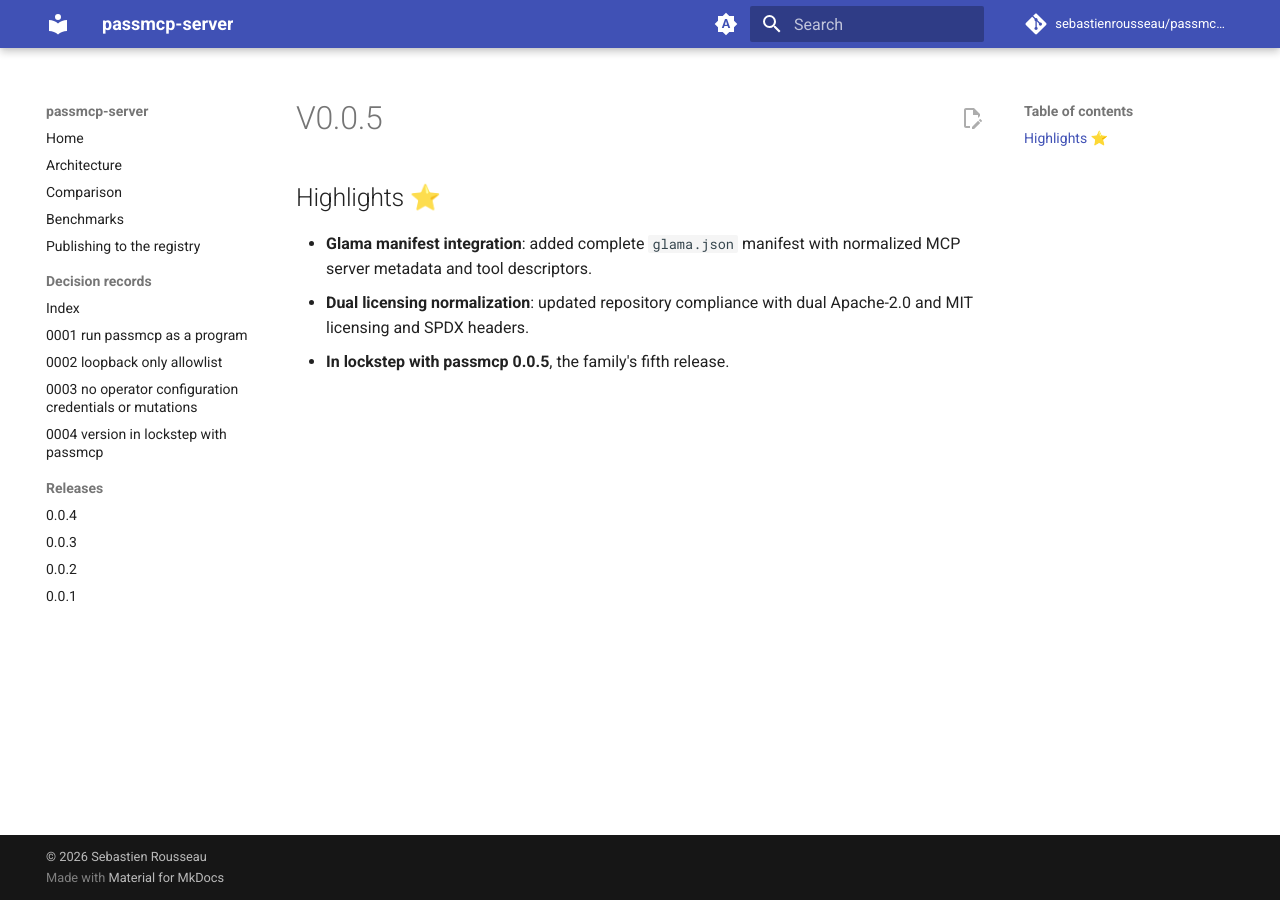
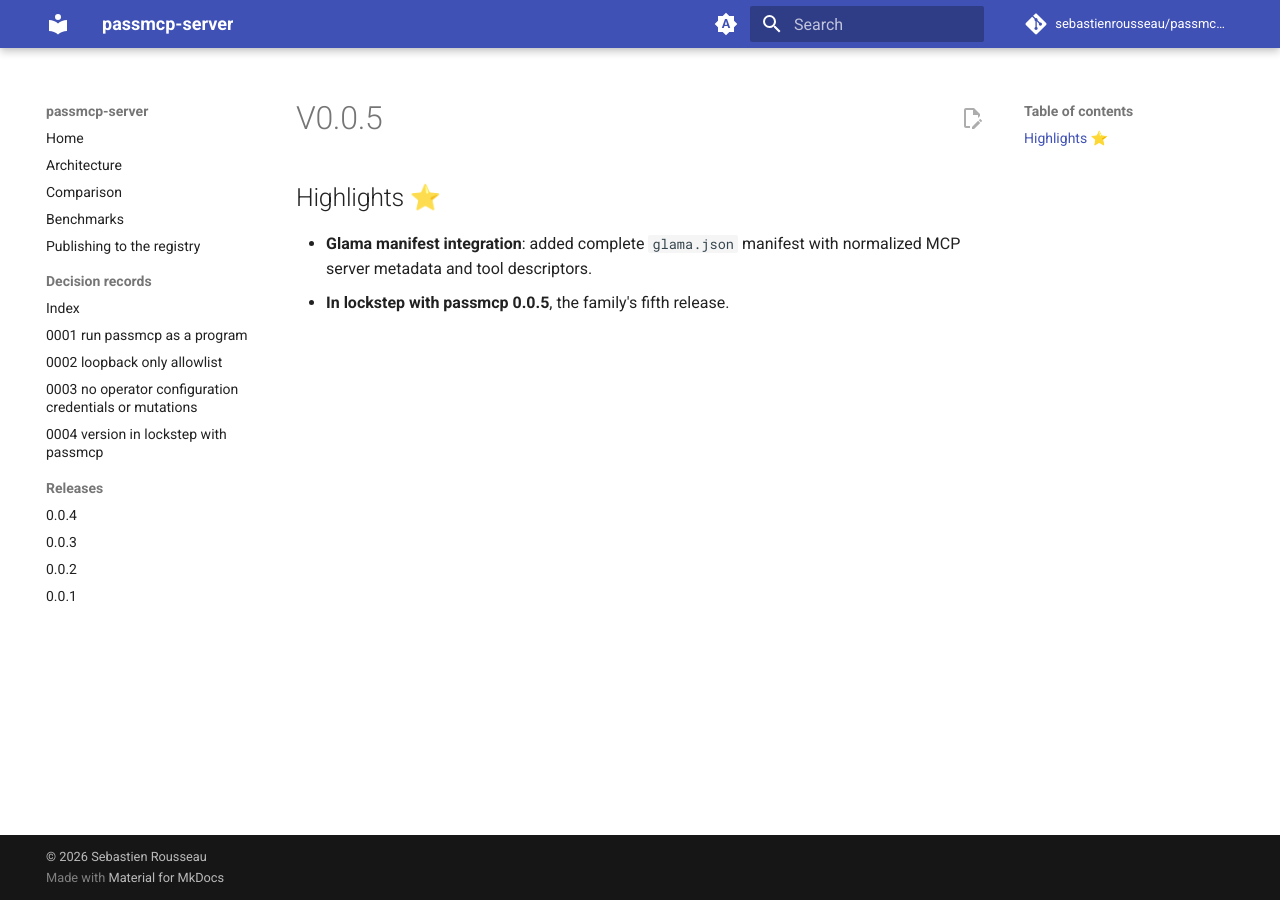
Before and after one commit to sebastienrousseau/passmcp-server, an MkDocs documentation site: the page built from docs/releases/v0.0.5.md, in a window 1280 px wide. Built offline with MkDocs 1.6.1 and Material for MkDocs 9.7.7, drawn with Linux system fonts in a browser that asks for light colours; comment, search, counter and statistics services are not loaded.

Commit message:
docs: drop a false licence claim from 0.0.5 notes
docs/releases/v0.0.5.md said 0.0.5 moved the repository to a dual
Apache-2.0 and MIT licence. It did not: passmcp-server is
GPL-3.0-only (LICENSE, LICENSES/, every SPDX header, glama.json), and
no commit between v0.0.4 and v0.0.5 touches LICENSE, LICENSES/ or
REUSE.toml. The published 0.0.5 release page does not carry the
claim; only this file does.

Remove the bullet. The other two are true: glama.json arrived in
1b0891a, inside v0.0.5, and 0.0.5 was in lockstep with passmcp.

Verified with git log v0.0.4..v0.0.5 on the licence paths (empty) and
gh release view v0.0.5 (no mention of a licence).

Fixes: 5ef22ed ("docs(release): add release notes for v0.0.5 (#9)")
Assisted-by: Claude Code:claude-opus-5-5
Co-Authored-By: Claude Opus 5.5 <noreply@anthropic.com>
Signed-off-by: Sebastien Rousseau <sebastienrousseau@users.noreply.github.com>

```diff
--- a/docs/releases/v0.0.5.md
+++ b/docs/releases/v0.0.5.md
@@ -4,5 +4,4 @@
 ## Highlights ⭐️
 
 * **Glama manifest integration**: added complete `glama.json` manifest with normalized MCP server metadata and tool descriptors.
-* **Dual licensing normalization**: updated repository compliance with dual Apache-2.0 and MIT licensing and SPDX headers.
 * **In lockstep with passmcp 0.0.5**, the family's fifth release.
```
